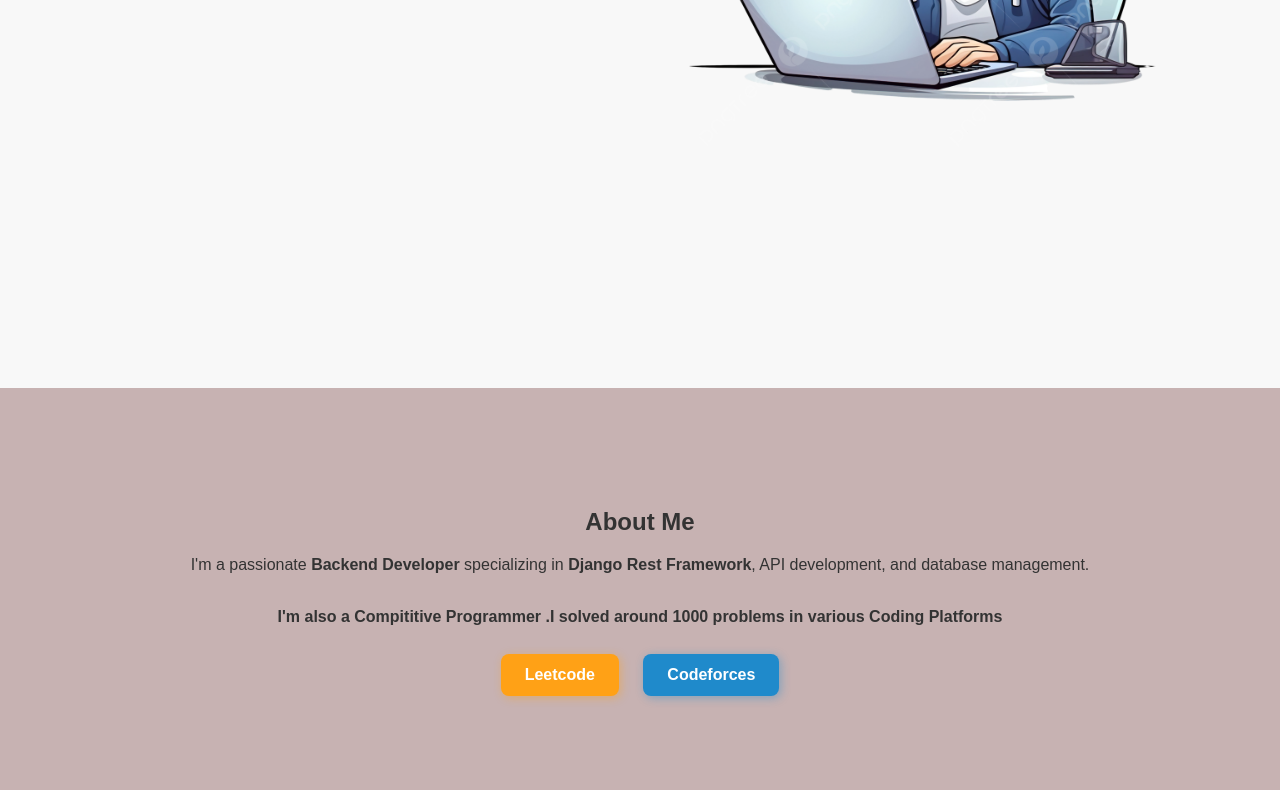
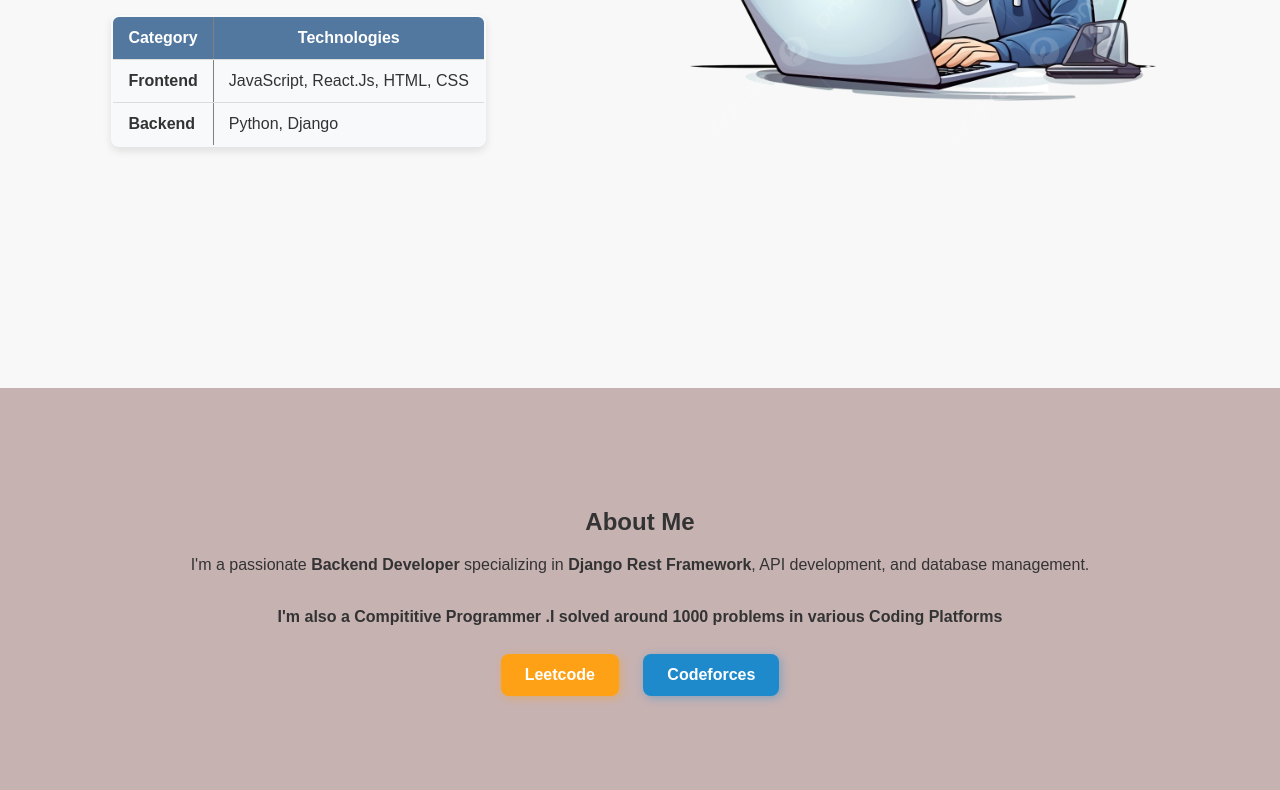
Before and after one commit to rupak26/PortFolio, a plain HTML site: page index.html in a window 1280 px wide. Shown: the part 532-1322 px from the top of the page. Drawn offline with nearby package versions, Linux system fonts and the light colour scheme.

Commit message:
skill set Adding

```diff
--- a/index.html
+++ b/index.html
@@ -9,7 +9,7 @@
 <body>
     <header>
         <nav>
-            <div class="left">Rupak's Portfolio</div>
+            <div class="left">Portfolio</div>
             <div class="right">
                 <ul>
                     <li><a href="#home">Home</a></li>
@@ -28,7 +28,26 @@
             <div class="leftSection">
                 <p>Hi! My name is <span class="highlight">Rupak</span> and I am a</p>
                 <span id="element"></span>
+
+                <div class="skills">
+                    <h1><b>skills</b></h1>
+                    <table border="2">
+                        <tr>
+                            <th>Category</th>
+                            <th>Technologies</th>
+                        </tr>
+                        <tr>
+                            <td><b>Frontend</b></td>
+                            <td>JavaScript, React.Js, HTML, CSS</td>
+                        </tr>
+                        <tr>
+                            <td><b>Backend</b></td>
+                            <td>Python, Django</td>
+                        </tr>
+                    </table>
+                </div>
             </div>
+
             <div class="rightSection">
                 <img src="Dev5.jpg" alt="Developer Image" height="500" width="500">
             </div>
@@ -67,7 +86,7 @@
             <h2>My Projects</h2>
             <div class="projects-container">
                 <div class="project">
-                    <h3>Social Media API</h3>
+                    <h3>Social Media APP</h3>
                     <p>A backend project with JWT authentication, blog management, and comment system.</p>
                     <a href="https://github.com/rupak26/SocialMedia" target="_blank">View on GitHub</a>
                 </div>
--- a/style.css
+++ b/style.css
@@ -44,7 +44,46 @@ nav .right ul li a {
     text-decoration: none;
     padding: 5px 10px;
 }
+.skills {
+    margin-top: 150px;
+    max-width: 500px;
+    margin-left: auto;
+    margin-right: auto;
+    color: lightseagreen;
+}
 
+
+.skills table {
+    width: 100%;
+    max-width: 500px;
+    margin: 20px auto;
+    border-collapse: collapse;
+    background: #f8f9fa;
+    border-radius: 8px;
+    overflow: hidden;
+    box-shadow: 0 4px 8px rgba(0, 0, 0, 0.1);
+}
+
+.skills th, .skills td {
+    padding: 12px 15px;
+    text-align: left;
+    border-bottom: 1px solid #ddd;
+    font-size: 16px;
+}
+
+.skills th {
+    background: #5278a0;
+    color: white;
+    text-align: center;
+}
+.skills tr:hover {
+    background: #e9ecef;
+}
+
+.skills td {
+    font-weight: 500;
+    color: #333;
+}
 
 button {
     border: none;
```
